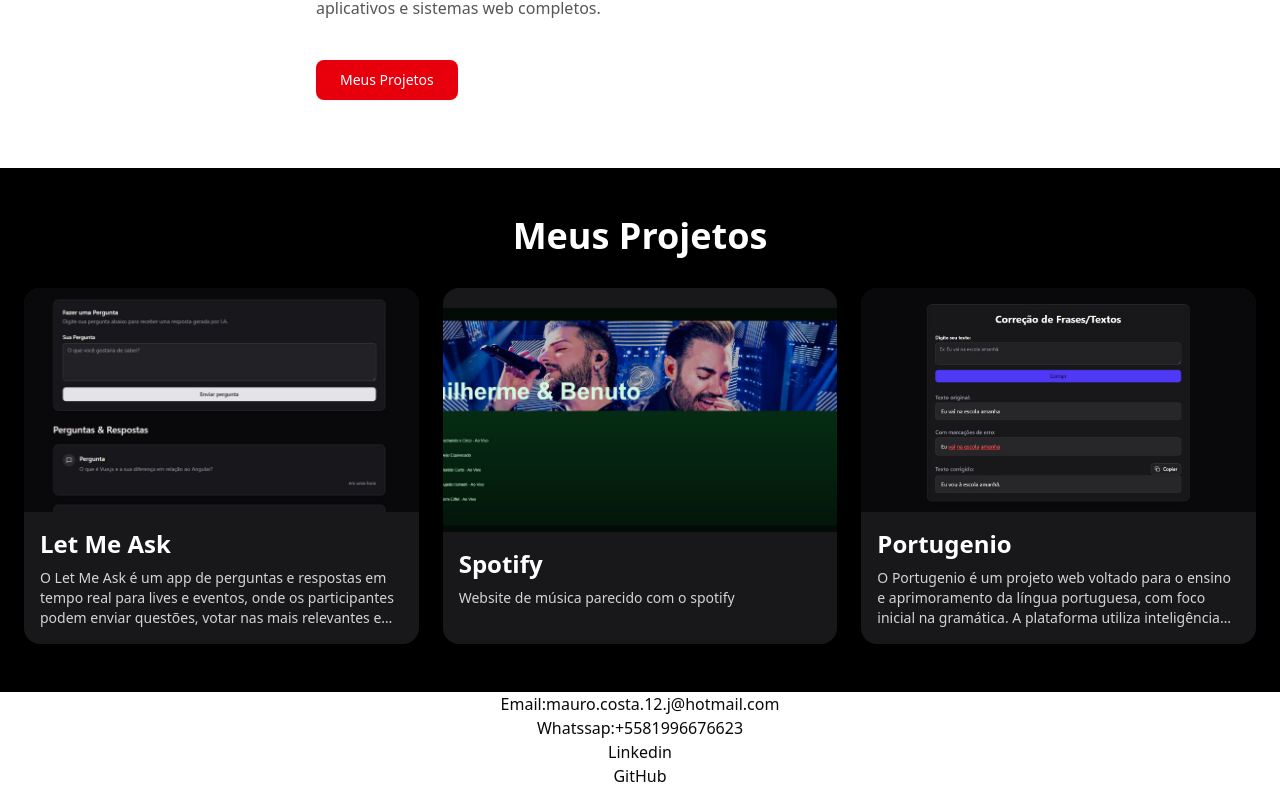
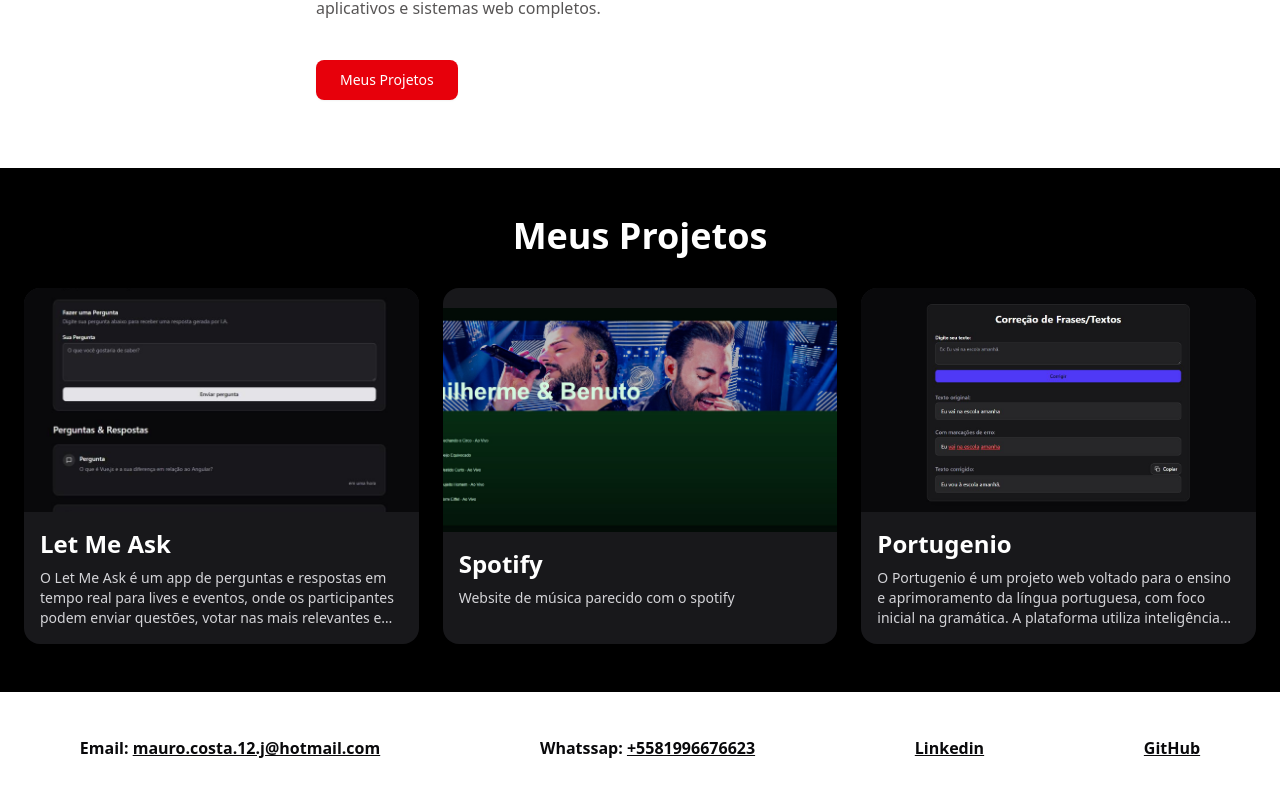
Before and after one commit to wolfhackd/Portifolio, a React (Vite) app: page / in a window 1280 px wide. Shown: the part 681-1485 px from the top of the page. Built offline with nearby package versions, Linux system fonts and the light colour scheme.

Commit message:
add contacts

```diff
--- a/src/pages/Home.tsx
+++ b/src/pages/Home.tsx
@@ -72,10 +72,14 @@
         <Projects />
       </div>
 
-      <div className="flex w-full flex-col items-center">
+      <div
+        className="flex h-28 w-full items-center justify-around font-bold"
+        id="contato"
+      >
         <p>
-          Email:
+          Email:{' '}
           <a
+            className="underline"
             href="mailto:mauro.costa.12.j@hotmail.com?subject=Contato%20via%20Portfólio&body=Olá%20Mauro,%20gostaria%20de%20conversar%20sobre..."
             rel="noopener"
             target="_blank"
@@ -84,18 +88,28 @@
           </a>
         </p>
         <p>
-          Whatssap:
-          <a href="https://wa.me/5581996676623" rel="noopener" target="_blank">
+          Whatssap:{' '}
+          <a
+            className="underline"
+            href="https://wa.me/5581996676623"
+            rel="noopener"
+            target="_blank"
+          >
             +5581996676623
           </a>
         </p>
         <p>
-          <a href="https://www.linkedin.com/in/mauro-leal-b1134425a/">
+          <a
+            className="underline"
+            href="https://www.linkedin.com/in/mauro-leal-b1134425a/"
+          >
             Linkedin
           </a>
         </p>
         <p>
-          <a href="https://github.com/wolfhackd">GitHub</a>
+          <a className="underline" href="https://github.com/wolfhackd">
+            GitHub
+          </a>
         </p>
       </div>
     </div>
```
